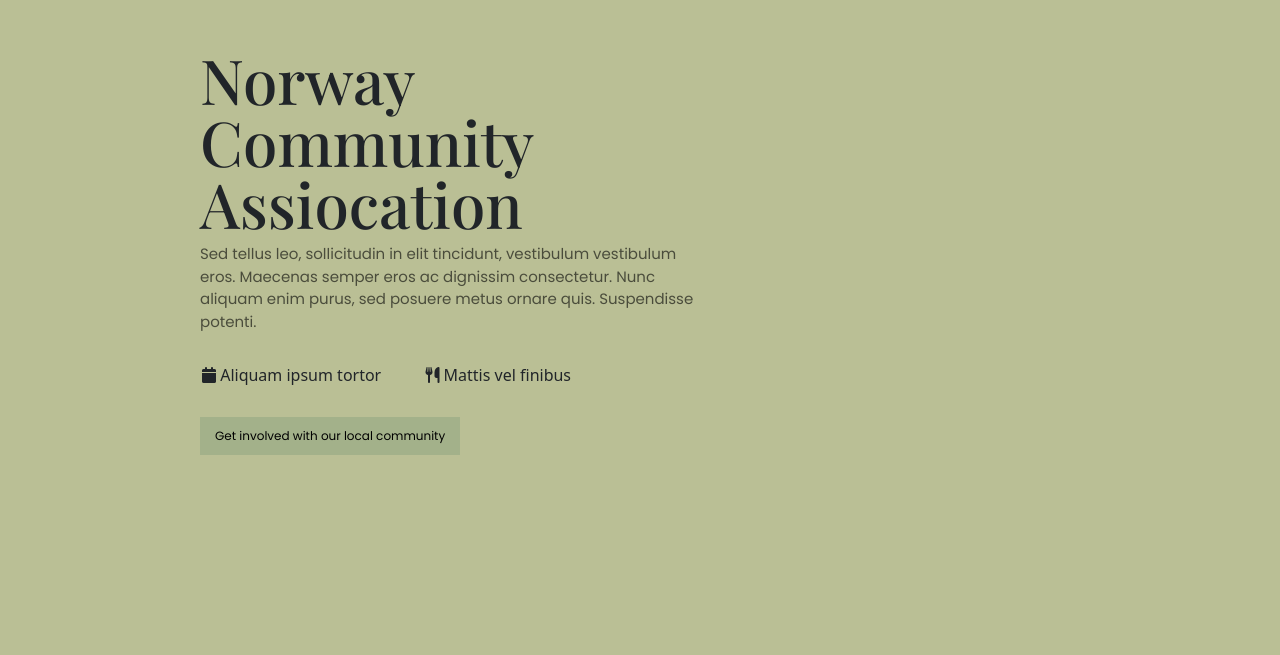
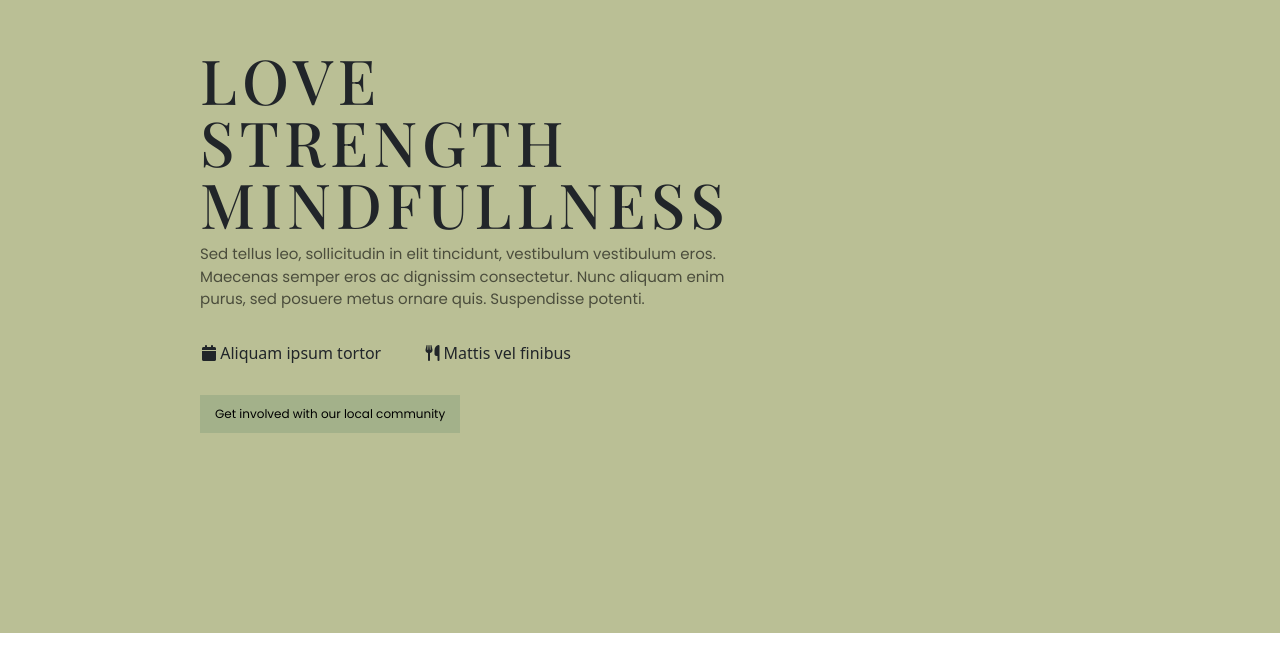
Before and after one commit to whaleism/ncaone, a plain HTML site: page index.html in a window 1280 px wide. Shown: the part 151-806 px from the top of the page. Drawn offline with nearby package versions, Linux system fonts and the light colour scheme; a web font is replaced by a local one.

Commit message:
Updated h1 and hero p width

```diff
--- a/index.html
+++ b/index.html
@@ -35,11 +35,11 @@
   <body>
     <div class="hero">
       <h1>
-        Norway
+        Love
         <br />
-        Community
+        Strength
         <br />
-        Assiocation
+        Mindfullness
       </h1>
       <p>
         Sed tellus leo, sollicitudin in elit tincidunt, vestibulum vestibulum
--- a/src/style.css
+++ b/src/style.css
@@ -19,6 +19,8 @@ h6 {
 h1 {
   font-size: 62px;
   line-height: 1em;
+  letter-spacing: 5px;
+  text-transform: uppercase;
 }
 
 p {
@@ -56,5 +58,5 @@ button:hover {
 .hero p {
   color: rgba(0, 0, 0, 0.6);
   font-size: 15px;
-  width: 500px;
+  width: 550px;
 }
```
